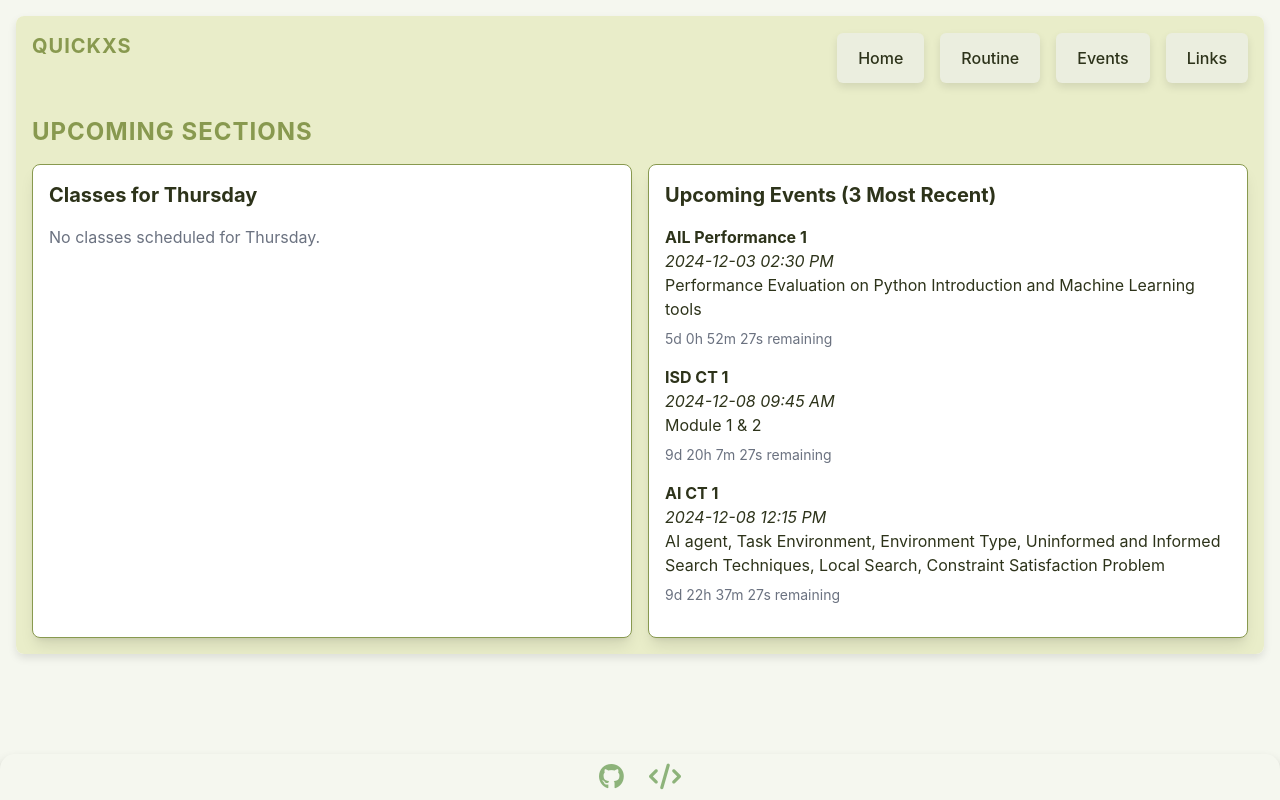
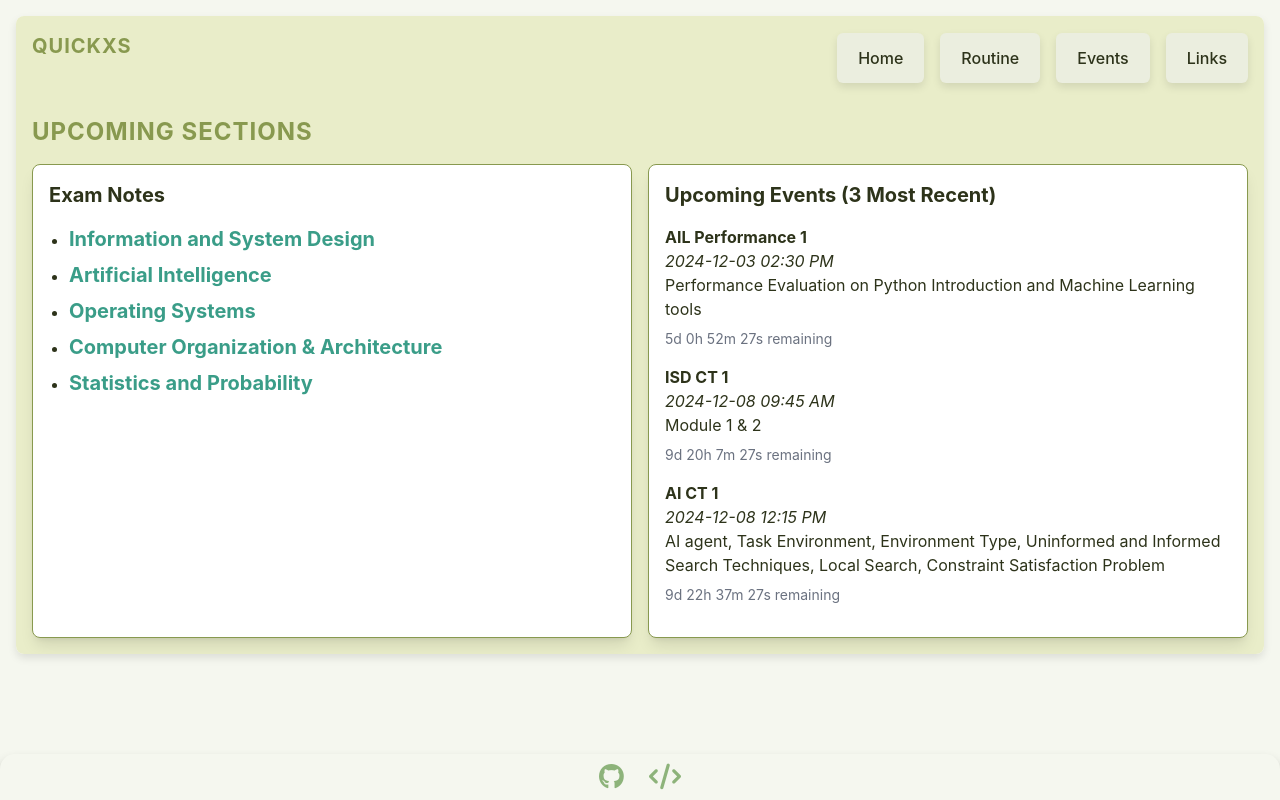
Before and after one commit to Shinzuu/QuickXS, a Svelte app in the folder main-project/: page / in a window 1280 px wide. Built offline with nearby package versions, Linux system fonts and the light colour scheme.

Commit message:
final exam form

```diff
--- a/main-project/src/Main.svelte
+++ b/main-project/src/Main.svelte
@@ -171,7 +171,7 @@
 <h1 class="text-2xl font-bold mb-4 text-tea_green-300">Upcoming Sections</h1>
 
 <div class="flex flex-col sm:flex-row sm:space-x-4">
-  <div
+  <!-- <div
     class="bg-white shadow-lg p-4 rounded-lg border border-tea_green-300 w-full sm:w-1/2 mb-4 sm:mb-0"
   >
     <h2 class="text-xl font-bold mb-4">Classes for {dayToDisplay}</h2>
@@ -200,7 +200,7 @@
                 <td class="px-4 py-2 break-words"
                   >{teacherFullNames[teacher]}</td
                 >
-                <td class="px-4 py-2 break-words">{classroom}</td>
+                <td class="px-4 pmain-project/src/routes/+page.svelte main-project/src/routes/Events.svelte main-project/src/routes/Links.svelte main-project/src/routes/Routine.sveltey-2 break-words">{classroom}</td>
                 <td class="px-4 py-2">{duration} min</td>
               </tr>
             {/each}
@@ -210,6 +210,46 @@
     {:else}
       <p class="text-gray-500">No classes scheduled for {dayToDisplay}.</p>
     {/if}
+  </div> -->
+
+  <!-- // final notes link -->
+  <!-- Exam Notes Section -->
+  <div
+    class="bg-white shadow-lg p-4 rounded-lg border border-tea_green-300 w-full sm:w-1/2 mb-4 sm:mb-0"
+  >
+    <h2 class="text-xl font-bold mb-4">Exam Notes</h2>
+    <ul class="list-disc pl-5 space-y-2">
+      <li>
+        <a href="https://docs.google.com/document/d/1ZzT4k5jHiO7aZon0HW3OS9h0ya6ZyuB4cfpAxh_4EJg/edit?usp=sharing" class="text-tea_green-500 hover:underline font-bold text-xl" target="_blank"
+
+          >Information and System Design</a
+        >
+      </li>
+      <li>
+        <a href="https://docs.google.com/document/d/1RFeDr0304lZgsZMh6NyzIzauqW8ZYCFRMLcHiXHh1AQ/edit?usp=sharing" class="text-tea_green-500 hover:underline font-bold text-xl" target="_blank"
+
+          >Artificial Intelligence</a
+        >
+      </li>
+      <li>
+        <a href="https://docs.google.com/document/d/1cyQLxoPF2lhNjQAUOqS3V4qSqlSIJwHkVyTBA8nDddM/edit?usp=sharing" class="text-tea_green-500 hover:underline font-bold text-xl" target="_blank"
+
+          >Operating Systems</a
+        >
+      </li>
+      <li>
+        <a href="https://docs.google.com/document/d/1ZzcoBZs6bv7wQhPv6X87dl4boNaH02UVjnvJC-UR100/edit?usp=sharing" class="text-tea_green-500 hover:underline font-bold text-xl" target="_blank"
+
+          >Computer Organization & Architecture</a
+        >
+      </li>
+      <li>
+        <a href="https://docs.google.com/document/d/1YKW4P0WtFHLuusGonJFGhS5kaGVAbKrZ0kWYGTQXKmM/edit?usp=sharing" class="text-tea_green-500 hover:underline font-bold text-xl" target="_blank"
+
+          >Statistics and Probability</a
+        >
+      </li>
+    </ul>
   </div>
 
   <div
@@ -240,196 +280,6 @@
   </div>
 </div>
 
-<!-- Mid Syllabus/Suggestions Section -->
-<!--
-  <div class="bg-white shadow-lg p-4 rounded-lg border border-tea_green-300 w-full sm:w-full mt-4">
-  <h2 class="text-xl font-bold mb-4">Mid Syllabus/Suggestions</h2>
-  <div class="overflow-x-auto">
-    <table class="min-w-full table-auto">
-      <thead>
-        <tr>
-          <th class="px-4 py-2 text-left" style="width: 5%;">Date</th>
-          <th class="px-4 py-2 text-left" style="width: 10%;">Subject</th>
-          <th class="px-4 py-2 text-left" style="width: 85%;">Syllabus</th>
-        </tr>
-      </thead>
-      <tbody>
-        <tr class="border-b border-gray-200">
-          <td class="px-4 py-2" rowspan="4">11th</td>
-          <td class="px-4 py-2" rowspan="4">
-            <i class="fas fa-network-wired text-tea_green-500 text-xl mr-2"></i>
-            ISD
-          </td>
-          <td class="px-4 py-2">mod 1: chap 1: Information And Management</td>
-        </tr>
-        <tr class="border-b border-gray-200">
-          <td class="px-4 py-2">mod 2: chap 3: Information Systems Analysis Overview (Software Development Life Cycle)</td>
-        </tr>
-        <tr class="border-b border-gray-200">
-          <td class="px-4 py-2">mod 3: chap 4: Information Gathering & Chap 5: System Requirement Specification</td>
-        </tr>
-        <tr class="border-b border-gray-200">
-          <td class="px-4 py-2">mod 4: chap 6: Feasibility Analysis</td>
-        </tr>
-
-        <tr class="border-b border-gray-200">
-          <td class="px-4 py-2" rowspan="5">12th</td>
-          <td class="px-4 py-2" rowspan="5">
-            <i class="fas fa-robot text-tea_green-500 text-xl mr-2"></i> AI
-          </td>
-          <td class="px-4 py-2">AI Introduction (definition and what not)</td>
-        </tr>
-        <tr class="border-b border-gray-200">
-          <td class="px-4 py-2">Game theory</td>
-        </tr>
-        <tr class="border-b border-gray-200">
-          <td class="px-4 py-2">Logics</td>
-        </tr>
-        <tr class="border-b border-gray-200">
-          <td class="px-4 py-2">Planning</td>
-        </tr>
-        <tr class="border-b border-gray-200">
-          <td class="px-4 py-2">NLP (IF-IDF **)</td>
-        </tr>
-
-        <tr class="border-b border-gray-200">
-          <td class="px-4 py-2" rowspan="5">13th</td>
-          <td class="px-4 py-2" rowspan="5">
-            <i class="fas fa-microchip text-tea_green-500 text-xl mr-2"></i> SAP
-          </td>
-          <td class="px-4 py-2">Mean, Median, Mode, Quartile</td>
-        </tr>
-        <tr class="border-b border-gray-200">
-          <td class="px-4 py-2">Standard Deviation, Mean Deviation, Variance</td
-          >
-        </tr>
-        <tr class="border-b border-gray-200">
-          <td class="px-4 py-2">Moments, Skewness, Kurtosis</td>
-        </tr>
-        <tr class="border-b border-gray-200">
-          <td class="px-4 py-2"
-            >Example : 25.7, 25.9, 25.11 ; Problem : 25.3
-          </td>
-        </tr>
-        <tr class="border-b border-gray-200">
-          <td class="px-4 py-2"
-            >Definition : SD, MD, V, Mean, Median, Mode, Quartile</td
-          >
-        </tr>
-
-        <tr class="border-b border-gray-200">
-          <td class="px-4 py-2" rowspan="5">14th</td>
-          <td class="px-4 py-2" rowspan="5">
-            <i class="fas fa-microchip text-tea_green-500 text-xl mr-2"></i> COA
-          </td>
-        </tr>
-        <tr class="border-b border-gray-200"
-          ><td class="px-4 py-2"
-            >Basic Computer Organization & Design: Instruction Codes,
-            Direct/Indirect Address</td
-          ></tr
-        >
-        <tr class="border-b border-gray-200"
-          ><td class="px-4 py-2"
-            >Computer Registers and Bus systems, Computer Instruction</td
-          ></tr
-        >
-        <tr class="border-b border-gray-200"
-          ><td class="px-4 py-2"
-            >Timing and Control, Instruction Cycle, Interrupts (Book: Morris
-            Mano)</td
-          ></tr
-        >
-        <tr class="border-b border-gray-200"
-          ><td class="px-4 py-2"
-            >Enhancing Performance with Pipelining: An overview of Pipelining, A
-            Pipelined Datapath</td
-          ></tr
-        >
-
-        <tr class="border-b border-gray-200">
-          <td class="px-4 py-2" rowspan="19">15th</td>
-          <td class="px-4 py-2" rowspan="29">
-            <i class="fas fa-microchip text-tea_green-500 text-xl mr-2"></i> OS</td
-          >
-          <td class="px-4 py-2">CH1 : OP basics + structure + data pass</td>
-        </tr>
-        <tr class="border-b border-gray-200">
-          <td class="px-4 py-2">CH1 : Multi-threaded processor system</td>
-        </tr>
-        <tr class="border-b border-gray-200">
-          <td class="px-4 py-2">CH1 : Cluster computing system</td>
-        </tr>
-        <tr class="border-b border-gray-200">
-          <td class="px-4 py-2"
-            >CH1 : Single, multi, and clustered systems (Definition &
-            Comparison)</td
-          >
-        </tr>
-        <tr class="border-b border-gray-200">
-          <td class="px-4 py-2"
-            >CH1 : Computational Environments ( Mobile , Cloud , Edge ... all
-            the different types)</td
-          >
-        </tr>
-        <tr class="border-b border-gray-200">
-          <td class="px-4 py-2">CH1 : Open source OS</td>
-        </tr>
-        <tr class="border-b border-gray-200">
-          <td class="px-4 py-2">CH2 : OS services and interfaces</td>
-        </tr>
-        <tr class="border-b border-gray-200">
-          <td class="px-4 py-2">CH2 : System call and types</td>
-        </tr>
-        <tr class="border-b border-gray-200">
-          <td class="px-4 py-2"
-            >CH2 : OS structure ( layered, micro, modular, hybrid ... detailed
-            explanation with diagrams)</td
-          >
-        </tr>
-        <tr class="border-b border-gray-200">
-          <td class="px-4 py-2">CH3 : Processes</td>
-        </tr>
-        <tr class="border-b border-gray-200">
-          <td class="px-4 py-2"
-            >CH3 : Precess states , blocks (control and such) with diagrams</td
-          >
-        </tr>
-        <tr class="border-b border-gray-200">
-          <td class="px-4 py-2">CH3 : Context switching</td>
-        </tr>
-        <tr class="border-b border-gray-200">
-          <td class="px-4 py-2">CH3 : Process creation and termination</td>
-        </tr>
-        <tr class="border-b border-gray-200">
-          <td class="px-4 py-2">CH3 : Inter-process communication **</td>
-        </tr>
-        <tr class="border-b border-gray-200">
-          <td class="px-4 py-2"
-            >CH4 : Thread (models) definition, benefits, challenges
-          </td>
-        </tr>
-        <tr class="border-b border-gray-200">
-          <td class="px-4 py-2"
-            >CH4 : Multi threaded models (3) detailed explanation</td
-          >
-        </tr>
-        <tr class="border-b border-gray-200">
-          <td class="px-4 py-2">CH6 : Scheduling definition and types</td>
-        </tr>
-        <tr class="border-b border-gray-200">
-          <td class="px-4 py-2">CH6 : Scheduler, dispatcher </td>
-        </tr>
-        <tr class="border-b border-gray-200">
-          <td class="px-4 py-2"
-            >CH6 : First come first serve & shortest job first algorithms **</td
-          >
-        </tr>
-      </tbody>
-    </table>
-  </div>
-</div>
--->
 <style>
   .text-tea_green-500 {
     color: #3a9d88;
```
